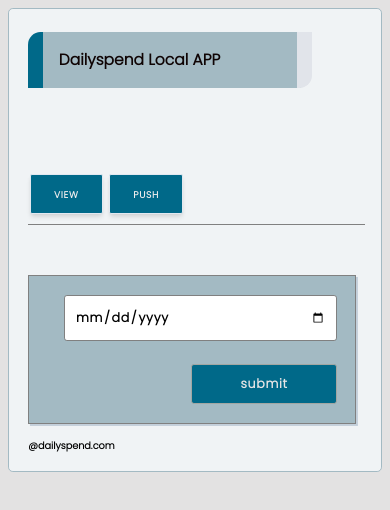
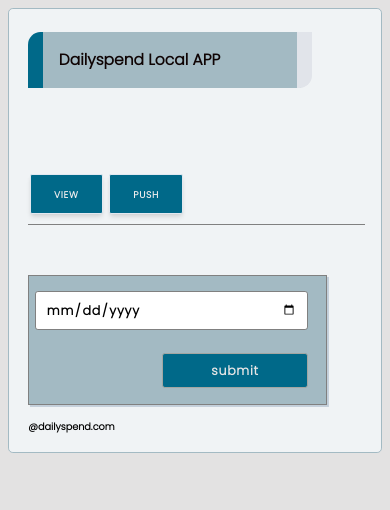
Before and after one commit to arjunaNR-gf/DailySpendLocal, a React (Create React App) app: page / in a window 390 px wide. Shown: the top 510 px of the page. Built offline with nearby package versions, Linux system fonts and the light colour scheme.

Commit message:
mobile view fix

```diff
--- a/src/App.css
+++ b/src/App.css
@@ -22,6 +22,8 @@
   flex-direction: column;
   background-color: rgb(240, 243, 245);
 }
+
+
 
 .dailyspend--head {
   width: 120%;
@@ -110,15 +112,6 @@
 dropdown list
 */
 .spendList_display_screen {
-  /* width: 140px;
-  height: 140px;
-  padding: 5px 15px;
-  scroll-behavior: smooth;
-  font-size: 12px;
-  overflow: hidden;
-  position: absolute;
-  top: 50px;
-  background-color: gray; */
   background-color: #F5F5F5;
   border: 1px solid #DDDDDD;
   border-radius: 4px 0 4px 0;
@@ -135,6 +128,10 @@
   left: 20px;
   overflow: scroll;
   overflow-x: hidden;
+}
+
+.spendList_display_screen::-webkit-scrollbar {
+  display: none;
 }
 
 .display--item>.dailyspend--display--item>h4{
@@ -263,16 +260,16 @@
   .dailyspend--add--item-block {
     flex-direction: column;
     align-items: flex-end;
-    height: 120px;
+    height: 100px;
   }
 
   input {
     width: 259px;
-    height: 35px;
+    height: 32px;
   }
 
   .dailyspend--add--item-block {
-    width: 298px;
+    width: 268px;
     gap: 1.5rem;
   }
 
@@ -289,7 +286,7 @@
   }
 
   table {
-    width: 265px;
+    width: 270px;
   }
 
   .spendList_display_screen {
@@ -299,6 +296,6 @@
   }
 
   .dailyspend--display--item {
-    width: 320px;
+    width: 310px;
   }
 }
```
